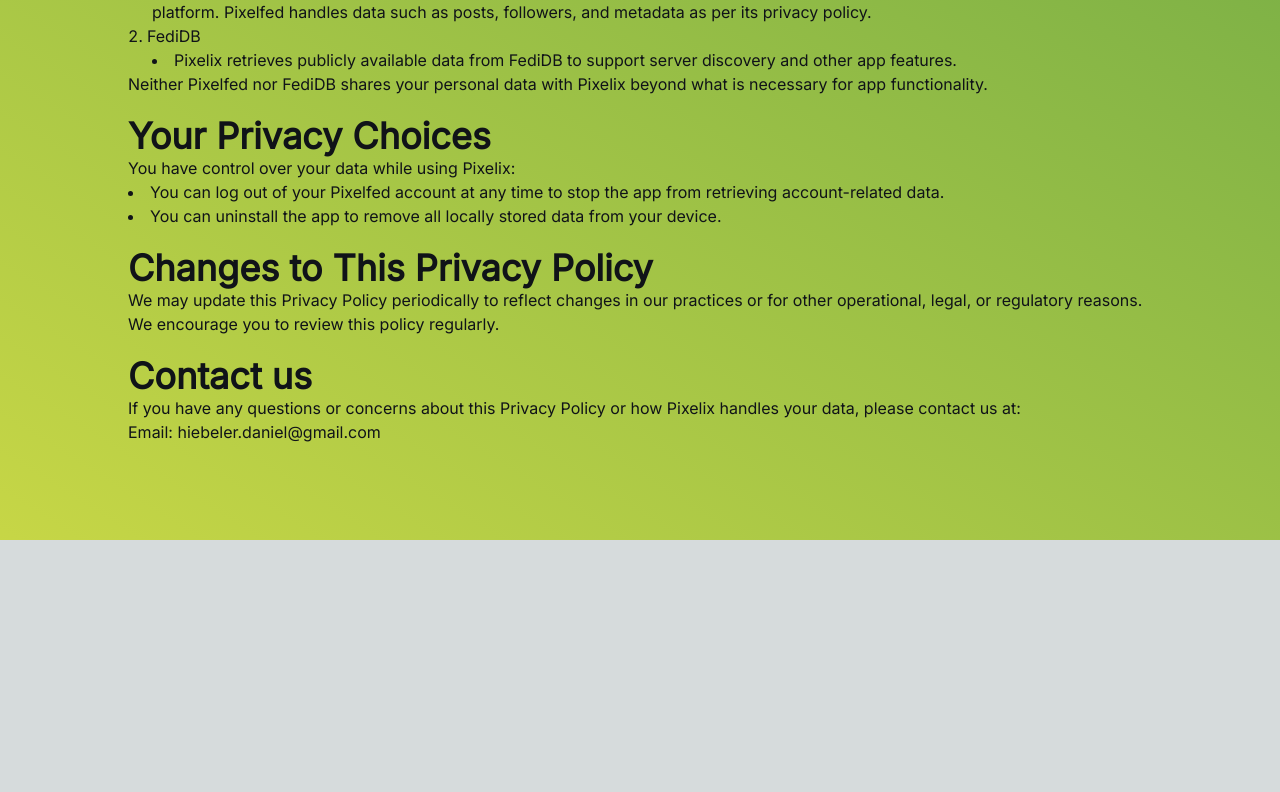
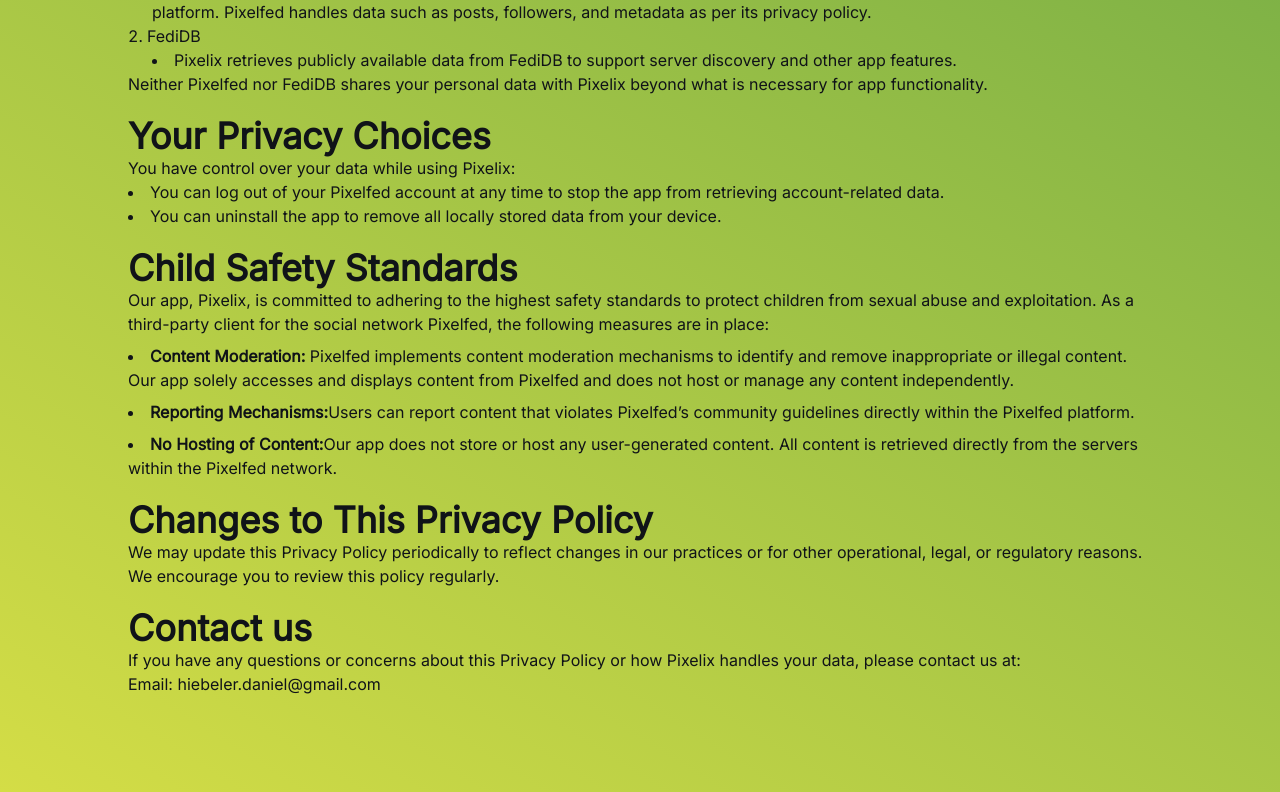
Before and after one commit to ghostbyte-dev/pixelix-website, a Next.js app: page /privacy in a window 1280 px wide. Shown: the part 808-1600 px from the top of the page. Before the commit the page ends 1348 px from the top, so only its background shows below. Built offline with nearby package versions, Linux system fonts and the light colour scheme.

Commit message:
add child safety section

```diff
--- a/src/app/privacy/page.tsx
+++ b/src/app/privacy/page.tsx
@@ -4,17 +4,16 @@
   return (
     <main className="flex min-h-screen flex-col items-center justify-between p-6 lg:p-24 text-[#101318] bg-fixed bg-gradient-to-tr from-[#D4DD46] to-[#7FB246]">
       <div className="max-w-screen-lg">
-
         <span>
           <Link href="/" className="mb-5 inline-block hover:underline">
-        Home
-        </Link>
-        <span className="pl-1 text-gray-800">/ Privacy Policy</span>
-
+            Home
+          </Link>
+          <span className="pl-1 text-gray-800">/ Privacy Policy</span>
         </span>
 
-
-        <h1 className="text-3xl md:text-5xl font-bold pb-5">Privacy Policy for Pixelix</h1>
+        <h1 className="text-3xl md:text-5xl font-bold pb-5">
+          Privacy Policy for Pixelix
+        </h1>
         <p>
           <strong>Last updated: </strong> 26.01.2025
         </p>
@@ -39,7 +38,9 @@
           on the homepage of the instance.
         </p>
 
-        <h2 className="text-2xl md:text-4xl font-bold pt-5">How We Protect Your Data</h2>
+        <h2 className="text-2xl md:text-4xl font-bold pt-5">
+          How We Protect Your Data
+        </h2>
         <p>Pixelix is designed to handle your data securely:</p>
 
         <ul className="list-disc list-inside">
@@ -54,7 +55,9 @@
           <li>Pixelix does not log or retain any personal data.</li>
         </ul>
 
-        <h2 className="text-2xl md:text-4xl font-bold pt-5">Third-Party Services</h2>
+        <h2 className="text-2xl md:text-4xl font-bold pt-5">
+          Third-Party Services
+        </h2>
         <p>Pixelix interacts with:</p>
 
         <ol className="list-inside list-decimal">
@@ -81,9 +84,14 @@
           </li>
         </ol>
 
-        <p>Neither Pixelfed nor FediDB shares your personal data with Pixelix beyond what is necessary for app functionality.</p>
+        <p>
+          Neither Pixelfed nor FediDB shares your personal data with Pixelix
+          beyond what is necessary for app functionality.
+        </p>
 
-        <h2 className="text-2xl md:text-4xl font-bold pt-5">Your Privacy Choices</h2>
+        <h2 className="text-2xl md:text-4xl font-bold pt-5">
+          Your Privacy Choices
+        </h2>
 
         <p>You have control over your data while using Pixelix:</p>
 
@@ -98,6 +106,39 @@
             your device.
           </li>
         </ul>
+
+        <h2 className="text-2xl md:text-4xl font-bold pt-5">
+          Child Safety Standards
+        </h2>
+
+        <p className="mb-2">
+          Our app, Pixelix, is committed to adhering to the highest safety
+          standards to protect children from sexual abuse and exploitation. As a
+          third-party client for the social network Pixelfed, the following
+          measures are in place:
+        </p>
+
+        <ol className="list-disc list-inside">
+          <li className="mb-2">
+            <strong>Content Moderation:</strong> Pixelfed implements content
+            moderation mechanisms to identify and remove inappropriate or
+            illegal content. Our app solely accesses and displays content from
+            Pixelfed and does not host or manage any content independently.
+          </li>
+
+          <li className="mb-2">
+            <strong>Reporting Mechanisms:</strong>
+            Users can report content that violates Pixelfed’s community
+            guidelines directly within the Pixelfed platform.
+          </li>
+
+          <li>
+            <strong>No Hosting of Content:</strong>
+            Our app does not store or host any user-generated content. All
+            content is retrieved directly from the servers within the Pixelfed
+            network.
+          </li>
+        </ol>
 
         <h2 className="text-2xl md:text-4xl font-bold pt-5">
           Changes to This Privacy Policy
```
